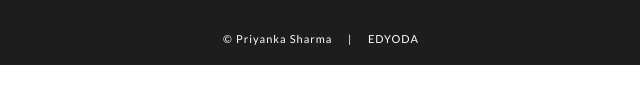
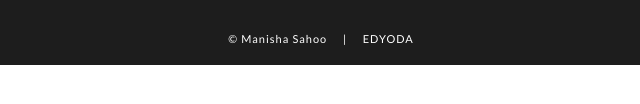
Before and after one commit to Memorina/E-commerce-Platform-, a plain HTML site: page E-CommerceWebsite-master/footer.html in a window 1280 px wide. Shown: the part 228-332 px from the top of the page, 319-959 px from the left. Drawn offline with Linux system fonts and the light colour scheme.

Commit message:
Update footer.html

```diff
--- a/E-CommerceWebsite-master/footer.html
+++ b/E-CommerceWebsite-master/footer.html
@@ -45,7 +45,7 @@
                     <p> united states </p>
                 </div>
             </div>
-            <div id="credit"><a href="https://linkedin.com/in/priyanka-sharma-b79401142"> © Priyanka Sharma </a> &nbsp&nbsp&nbsp | &nbsp&nbsp&nbsp <a href="https://www.edyoda.com/" target="_blank"> EDYODA </a></div>
+            <div id="credit"><a href="https://linkedin.com/in/manisha-sahoo-b79401142"> © Manisha Sahoo </a> &nbsp&nbsp&nbsp | &nbsp&nbsp&nbsp <a href="https://www.edyoda.com/" target="_blank"> EDYODA </a></div>
         </section>
 
     </footer>
```
